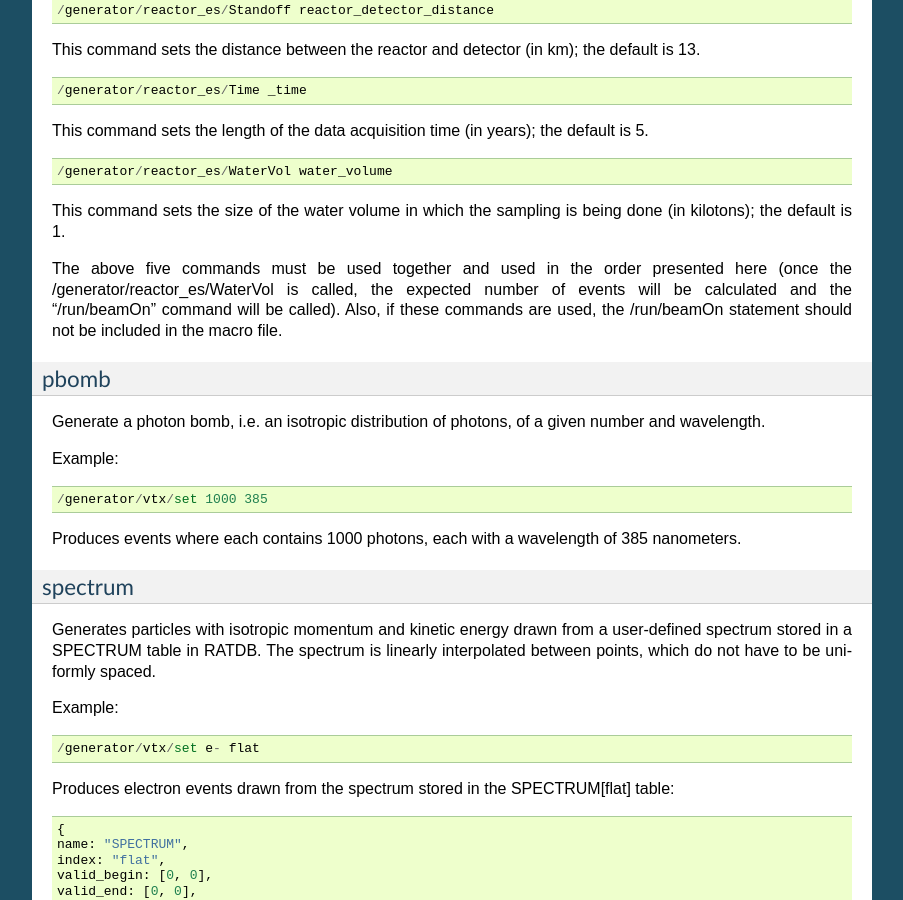
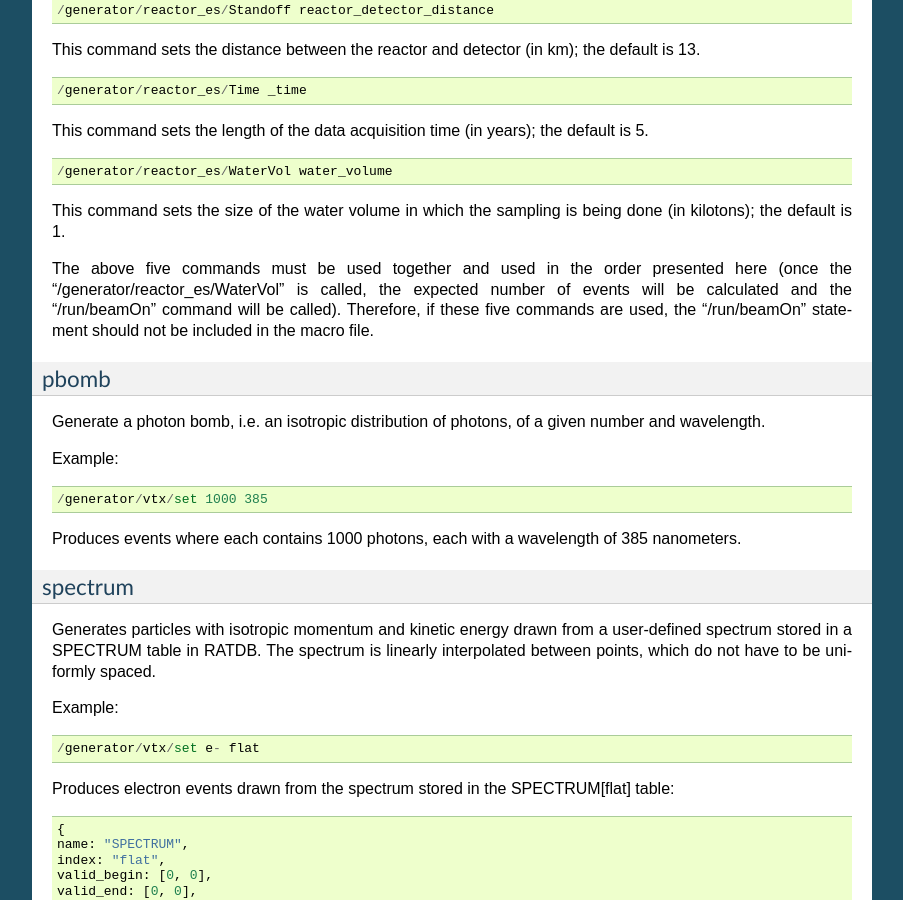
Before and after one commit to rat-pac/rat-pac, a Sphinx documentation site: the page built from doc/generators.rst, in a window 1280 px wide and 900 px high, scrolled down 5830 px. Shown: the whole window, without its empty margins (198-1101 px from the left). Built offline with Sphinx 7.4.7, drawn with Linux system fonts in a browser that asks for light colours; formulas are drawn with MathJax 3.

Commit message:
Again, more updates to documentation

```diff
--- a/doc/generators.rst
+++ b/doc/generators.rst
@@ -313,7 +313,7 @@ This command sets the length of the data acquisition time (in years); the defaul
 
 This command sets the size of the water volume in which the sampling is being done (in kilotons); the default is 1.
 
-The above five commands must be used together and used in the order presented here (once the /generator/reactor_es/WaterVol is called, the expected number of events will be calculated and the "/run/beamOn" command will be called). Also, if these commands are used, the /run/beamOn statement should not be included in the macro file.
+The above five commands must be used together and used in the order presented here (once the "/generator/reactor_es/WaterVol" is called, the expected number of events will be calculated and the "/run/beamOn" command will be called). Therefore, if these five commands are used, the "/run/beamOn" statement should not be included in the macro file.
 
 pbomb
 '''''
```
